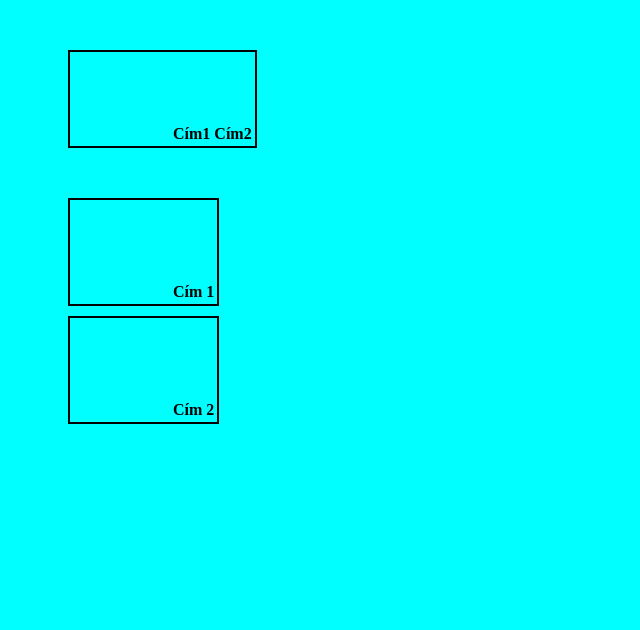
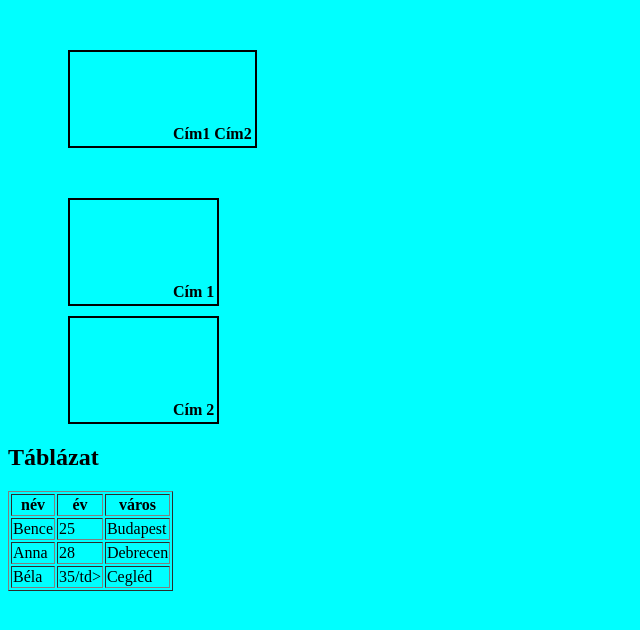
Before and after one commit to FajkaGaborckik/2025_2026_10b_IKT, a plain HTML site: page web projekt/index.html in a window 1280 px wide. Shown: the whole page, without its empty margins (0-640 px from the left). Drawn offline with Linux system fonts and the light colour scheme.

Commit message:
táblázat

```diff
--- a/web projekt/index.html
+++ b/web projekt/index.html
@@ -14,7 +14,7 @@
             <!-- Ide majd egy kép kell a háttérben css segítségéve.  -->
         </header>
 
-            <tr>
+
         <table id="tab1">
             <tr>
 
@@ -33,10 +33,33 @@
                 <th>Cím 2</th>
 
             </table>
-            </tr>
 
         </div>
 
+         <h2>Táblázat</h2>
+    <table border="1">
+        <tr>
+            <th>név</th>
+            <th>év</th>
+            <th>város</th>
+        </tr>
+        <tr>
+            <td>Bence</td>
+            <td>25</td>
+            <td>Budapest</td>
+        </tr>
+        <tr>
+            <td>Anna</td>
+            <td>28</td>
+            <td>Debrecen</td>
+        </tr>
+        <tr>
+            <td>Béla</td>
+            <td>35/td>
+            <td>Cegléd</td>
+        </tr>
+    </table>
+</body>
 </body>
 
 </html>
```
Lines whose indentation alone changed are shown as unchanged.
